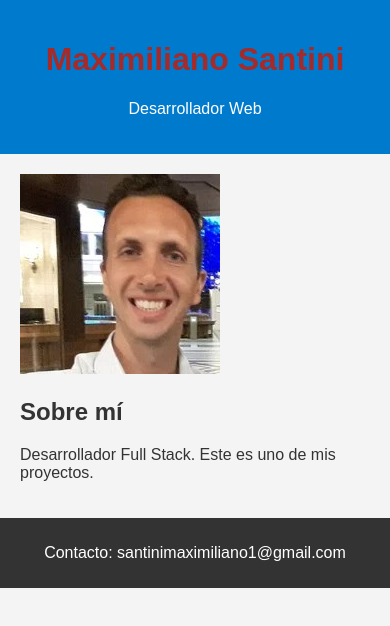
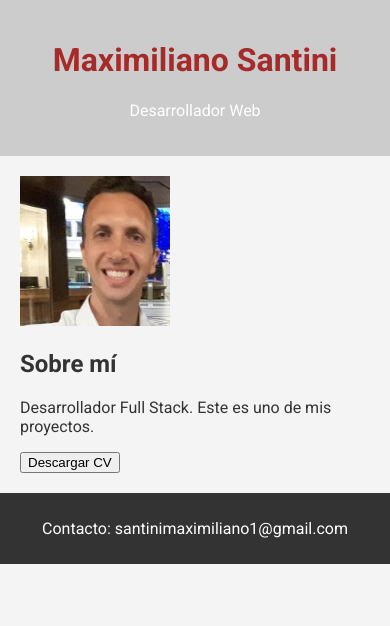
Before and after one commit to msantiniRepo/msantini-portafolio, a plain HTML site: page index.html in a window 390 px wide. Drawn offline with Linux system fonts and the light colour scheme.

Commit message:
Se agregaron estilos responsive

```diff
--- a/index.html
+++ b/index.html
@@ -4,6 +4,7 @@
     <meta charset="UTF-8" />
     <meta name="viewport" content="width=device-width, initial-scale=1.0" />
     <link rel="stylesheet" href="style.css" />
+    <style>@import url('https://fonts.googleapis.com/css2?family=Roboto:ital,wght@0,100..900;1,100..900&display=swap');</style>
     <title>Maximiliano Santini | Portafolio</title>
   </head>
   <body>
@@ -14,9 +15,10 @@
 
     <main>
       <section>
-        <img src="assets/foto.jpg" alt="Mi Foto">
+        <img src="assets/foto.jpg" alt="Mi Foto" style="width: 150px;border radius:50%;">
         <h2>Sobre mí</h2>
         <p>Desarrollador Full Stack. Este es uno de mis proyectos.</p>
+        <button>Descargar CV</button>
       </section>
     </main>
 
--- a/style.css
+++ b/style.css
@@ -1,5 +1,6 @@
+
 body {
-  font-family: Arial, sans-serif;
+  font-family: "Roboto", sans-serif;
   margin: 0;
   padding: 0;
   background-color: #f4f4f4;
@@ -23,3 +24,9 @@ footer {
   text-align: center;
   padding: 10px;
 }
+
+@media (max-width: 768px) {
+    header {
+        background-color: #ccc;
+    }
+}
```
